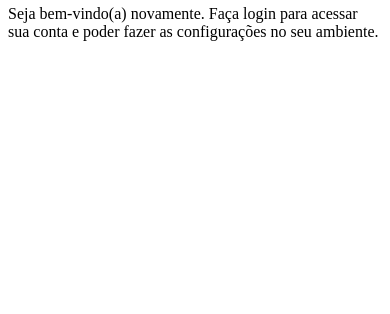
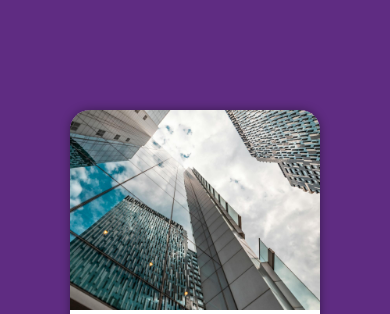
Before and after one commit to ngOlliver/projeto-login, a plain HTML site: page index.html in a window 390 px wide. Shown: the part 62-376 px from the top of the page. Drawn offline with Linux system fonts and the light colour scheme.

Commit message:
Parte da versão mobile feita

```diff
--- a/css/style.css
+++ b/css/style.css
@@ -1,8 +1,51 @@
 @charset "UTF-8";
 
 :root {
-    --color1: black
-    --color2: white
-    --color3: #49a09d
-    --color4: #5f2c82
+    --color1: black;
+    --color2: white;
+    --color3: #49a09d;
+    --color4: #5f2c82;
 }
+
+* {
+    font-family: system-ui, -apple-system, BlinkMacSystemFont, 'Segoe UI', Roboto, Oxygen, Ubuntu, Cantarell, 'Open Sans', 'Helvetica Neue', sans-serif;
+    margin: 0px;
+    padding: 0px;
+    box-sizing: border-box;
+}
+
+html, body {
+    background-color: var(--color4);
+    height: 100vh;
+    width: 100vw;
+}
+
+main {
+    position: relative;
+    height: 100vh;
+    width: vw;
+}
+
+section#login {
+    position: absolute;
+    top: 50%;
+    left: 50%;
+    transform: translate(-50%, -50%);
+    overflow: hidden;
+    background-color: var(--color2);
+    width: 250px;
+    height: 500px;
+    border-radius: 20px;
+    box-shadow: 0px 0px 10px rgba(0, 0, 0, 0.4);
+}
+
+section#login > div#imagem {
+    display: block;
+    background: var(--color4) url(../imagens/pexels-sliceisop-2529179.jpg) no-repeat left bottom / cover;
+    height: 200px;
+}
+
+section#login > div#formulario {
+    display: block;
+    padding: 10px;
+}
```
